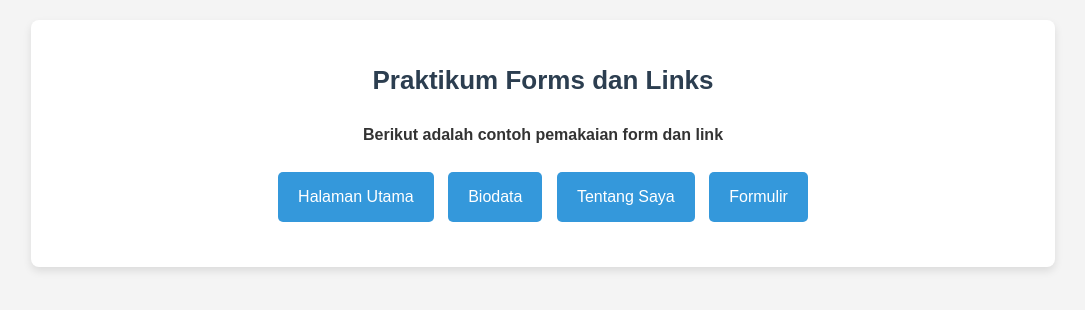
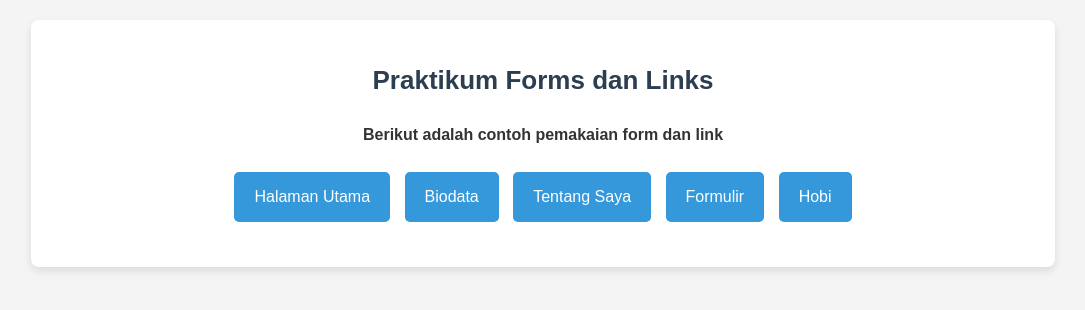
Before and after one commit to aldys002/Tugas7_20230140207_Aldys-Igidia-Triatmaja, a plain HTML site: page index.html in a window 1280 px wide. Shown: the whole page, without its empty margins (97-1182 px from the left). Drawn offline with Linux system fonts and the light colour scheme.

Commit message:
menambah hobi

```diff
--- a/index.html
+++ b/index.html
@@ -16,6 +16,8 @@
                 <a href="biodata.html" class="button">Biodata</a>
                 <a href="about_me.html" class="button">Tentang Saya</a>
                 <a href="form.html" class="button">Formulir</a>
+                <a href="hobi.html" class="button">Hobi</a>
+
             </div>
         </div>
     </section>
```
